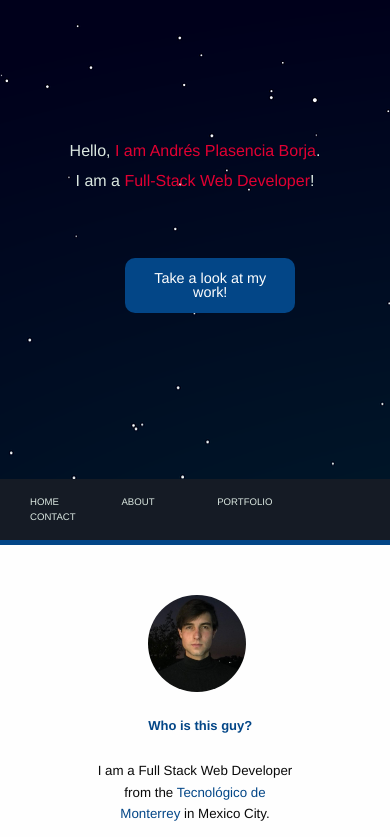
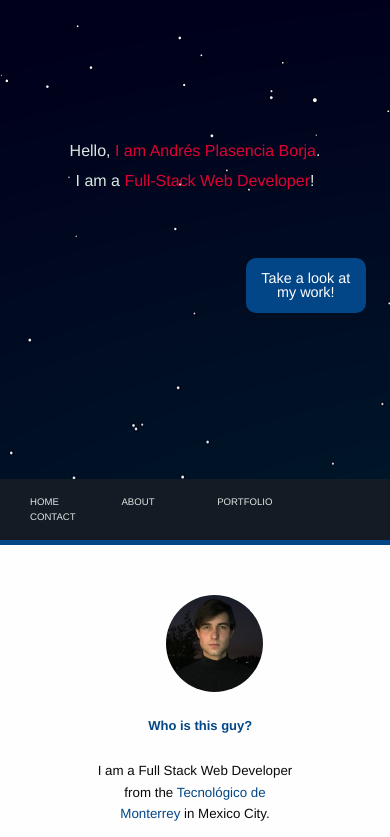
Before and after one commit to ANDRESPLASENCIABORJA/APB-PORTFOLIO, a plain HTML site: page index.html in a window 390 px wide. Shown: the top 837 px of the page. Drawn offline with nearby package versions, Linux system fonts and the light colour scheme.

Commit message:
changes to responsive for large screens

```diff
--- a/assets/css/style.css
+++ b/assets/css/style.css
@@ -167,7 +167,7 @@ footer ul li:hover {
   }
 
   button {
-      width: 295px;
+      width: 300px;
   }
 
   nav {
@@ -231,14 +231,15 @@ footer ul li:hover {
   }
 
   .contact {
-      margin-left: 31.5%;
+      margin-left: 31%;
   }
 }
 
 /*Make it resposive for larger screens*/
 @media screen and (max-width: 1880px) {
-  .button {
+  button {
     display: inline-block;
+    width: 200px;
     margin-left: 42.5%;
     align-items: center;
   }
@@ -246,7 +247,7 @@ footer ul li:hover {
   .picture {
     display: inline-block;
     align-items: center;
-    margin-left: 38%;
+    margin-left: 42.5%;
     margin-bottom: 25px;
   }
 
```
